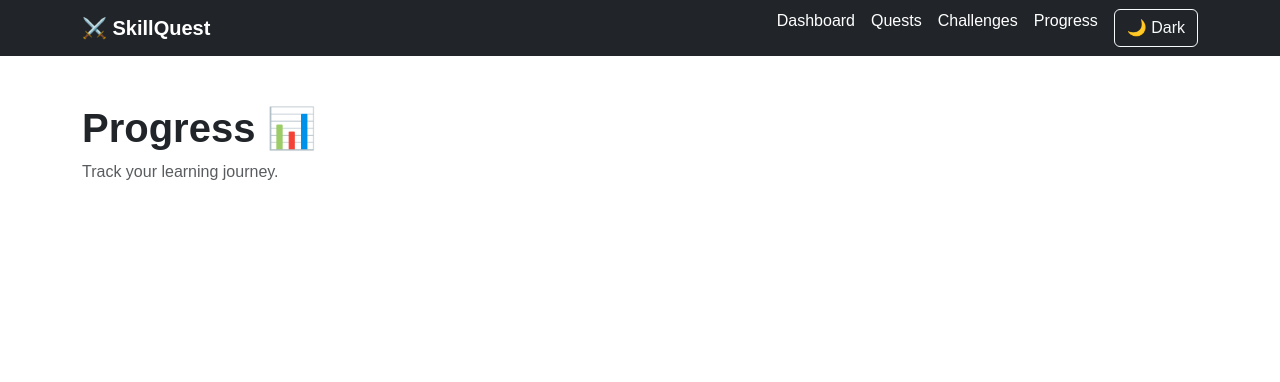
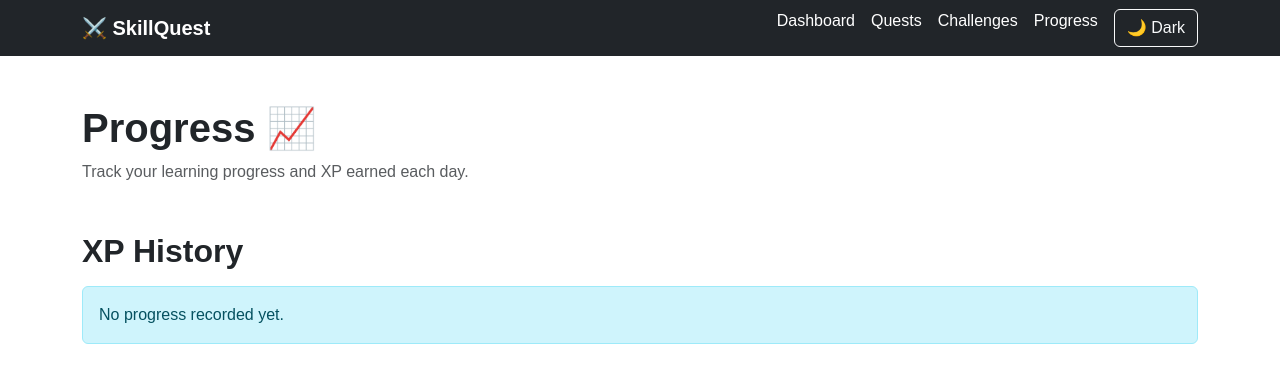
Before and after one commit to Ashfaq-collab/React_Skill_Quest, a React (Vite) app in the folder skillquest/: page /progress in a window 1280 px wide. Shown: the top 382 px of the page. Built offline with nearby package versions, Linux system fonts and the light colour scheme.

Commit message:
add progress history page

```diff
--- a/skillquest/src/pages/Progress.jsx
+++ b/skillquest/src/pages/Progress.jsx
@@ -1,11 +1,51 @@
+import { useSelector } from "react-redux";
+
 function Progress() {
+  const progressHistory = useSelector(
+    (state) => state.quests.progressHistory
+  );
+
   return (
     <div className="container py-5">
-      <h1 className="fw-bold">Progress 📊</h1>
+      <section className="mb-5">
+        <h1 className="fw-bold">Progress 📈</h1>
+        <p className="text-muted">
+          Track your learning progress and XP earned each day.
+        </p>
+      </section>
 
-      <p className="text-muted">
-        Track your learning journey.
-      </p>
+      <section>
+        <h2 className="fw-bold mb-3">
+          XP History
+        </h2>
+
+        {progressHistory.length > 0 ? (
+          <div className="row g-3">
+            {progressHistory.map((entry) => (
+              <div
+                className="col-md-6 col-lg-4"
+                key={entry.date}
+              >
+                <div className="card shadow-sm h-100">
+                  <div className="card-body">
+                    <h5 className="fw-bold">
+                      {entry.date}
+                    </h5>
+
+                    <p className="mb-0">
+                      ⭐ {entry.xp} XP earned
+                    </p>
+                  </div>
+                </div>
+              </div>
+            ))}
+          </div>
+        ) : (
+          <div className="alert alert-info">
+            No progress recorded yet.
+          </div>
+        )}
+      </section>
     </div>
   );
 }
```
